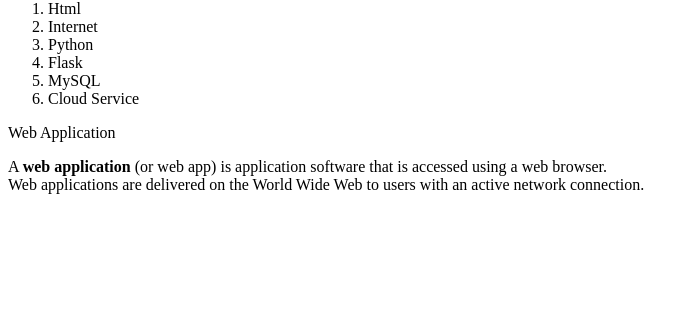
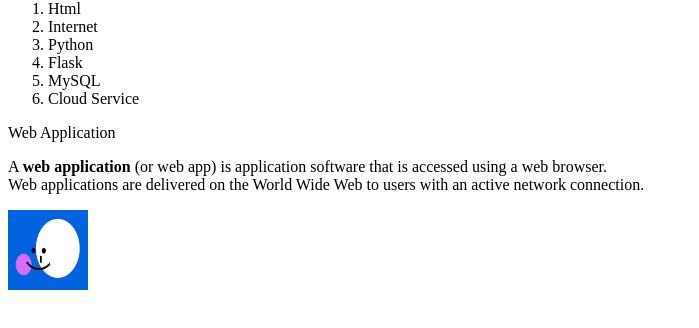
Before and after one commit to mic050r/WebApplication, a plain HTML site: page 1차시/index.html in a window 1280 px wide. Shown: the part 66-394 px from the top of the page, without its empty margins (0-699 px from the left). Drawn offline with Linux system fonts and the light colour scheme.

Commit message:
[1차시] image 삽입

```diff
--- a/1차시/index.html
+++ b/1차시/index.html
@@ -14,3 +14,5 @@
   Web applications are delivered on the World Wide Web to users with an active
   network connection.
 </p>
+
+<img src="image_1.jpg" alt="공학도서관" width="80" height="80" />
```
Also changed, not shown: 1차시/image_1.jpg (added).
